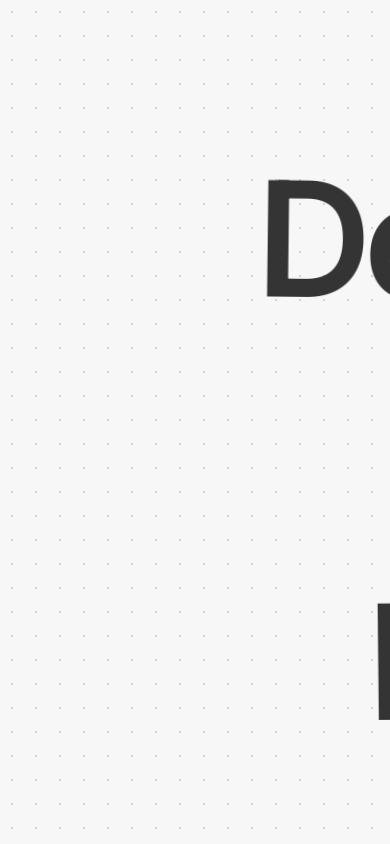
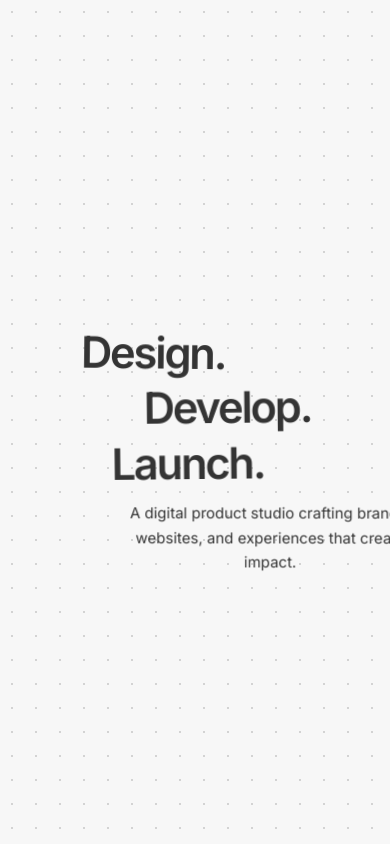
Before and after one commit to Ankit-2563/kairos.artifex, a Next.js app: page / in a window 390 px wide. Built offline with nearby package versions, Linux system fonts and the light colour scheme.

Commit message:
responsive: implement proportional layout scaling for tablets and mobile devices

```diff
--- a/src/components/figma-canvas/CanvasItem.tsx
+++ b/src/components/figma-canvas/CanvasItem.tsx
@@ -12,6 +12,7 @@ interface CanvasItemProps {
   isDragged: boolean;
   collaboratorName?: string;
   collaboratorColor?: string;
+  scale?: number;
   onPointerDown: (e: React.PointerEvent, id: string) => void;
   onPointerMove: (e: React.PointerEvent, id: string) => void;
   onPointerUp: (e: React.PointerEvent, id: string) => void;
@@ -26,6 +27,7 @@ export function CanvasItem({
   isDragged,
   collaboratorName,
   collaboratorColor,
+  scale = 1,
   onPointerDown,
   onPointerMove,
   onPointerUp,
@@ -117,14 +119,23 @@ export function CanvasItem({
     switch (type) {
       case "word":
         return (
-          <h2 className="text-[160px] font-semibold text-[#343434] tracking-tighter leading-[0.95] select-none px-4 py-1">
+          <h2
+            className="font-semibold text-[#343434] tracking-tighter leading-[0.95] select-none px-4 py-1"
+            style={{ fontSize: `${scale * 160}px` }}
+          >
             {content as string}
           </h2>
         );
 
       case "subheading":
         return (
-          <p className="text-[#343434] font-normal text-[24px] tracking-normal leading-[1.64] text-center select-none w-141.5 max-w-full">
+          <p
+            className="text-[#343434] font-normal tracking-normal leading-[1.64] text-center select-none max-w-full"
+            style={{
+              fontSize: `${Math.max(15, scale * 24)}px`,
+              width: `${Math.max(300, scale * 566)}px`,
+            }}
+          >
             {content as string}
           </p>
         );
--- a/src/components/figma-canvas/HeroCanvas.tsx
+++ b/src/components/figma-canvas/HeroCanvas.tsx
@@ -43,19 +43,21 @@ export function HeroCanvas() {
 
   // Map elements relative to centered 1440x1024 Figma frame
   useEffect(() => {
-    if (dimensions.width === 0 || isInitialized) return;
+    if (dimensions.width === 0) return;
 
     const baseWidth = 1440;
     const baseHeight = 1024;
+    const currentScale = Math.min(1, dimensions.width / baseWidth);
+
     const offsetX = Math.max(0, (dimensions.width - baseWidth) / 2);
-    const offsetY = Math.max(0, (dimensions.height - baseHeight) / 2);
+    const offsetY = Math.max(0, (dimensions.height - baseHeight * currentScale) / 2);
 
     const absoluteElements = initialElementsData.map((el) => {
       return {
         id: el.id,
         type: el.type as CanvasItemType,
-        x: el.x + offsetX,
-        y: el.y + offsetY,
+        x: (el.x * currentScale) + offsetX,
+        y: (el.y * currentScale) + offsetY,
         rotation: el.rotation,
         content: el.content,
         label: el.label,
@@ -63,11 +65,9 @@ export function HeroCanvas() {
       };
     });
 
-    requestAnimationFrame(() => {
-      setElements(absoluteElements);
-      setIsInitialized(true);
-    });
-  }, [dimensions, isInitialized]);
+    setElements(absoluteElements);
+    setIsInitialized(true);
+  }, [dimensions.width, dimensions.height]);
 
   // Entrance Animations
   useEffect(() => {
@@ -222,6 +222,7 @@ export function HeroCanvas() {
                   isSelected={selectedId === el.id}
                   isHovered={hoveredId === el.id}
                   isDragged={draggedId === el.id}
+                  scale={dimensions.width > 0 ? Math.min(1, dimensions.width / 1440) : 1}
                   onPointerDown={(e) => handlePointerDown(e, el.id)}
                   onMouseEnter={() => setHoveredId(el.id)}
                   onMouseLeave={() => setHoveredId(null)}
```
